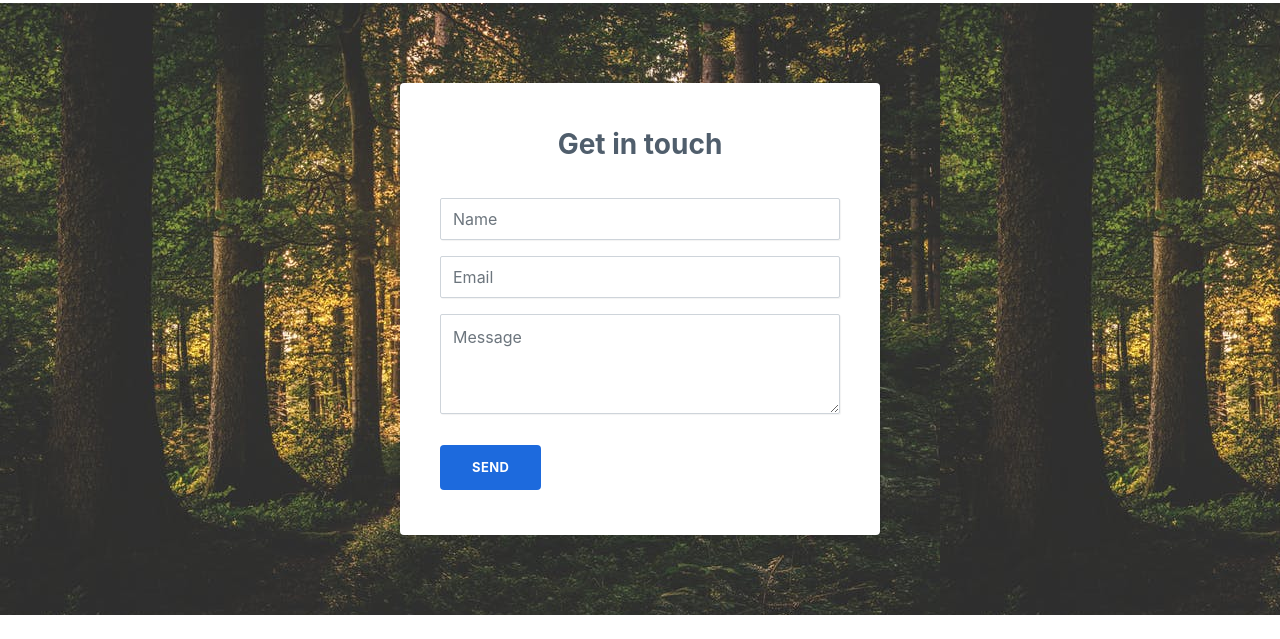
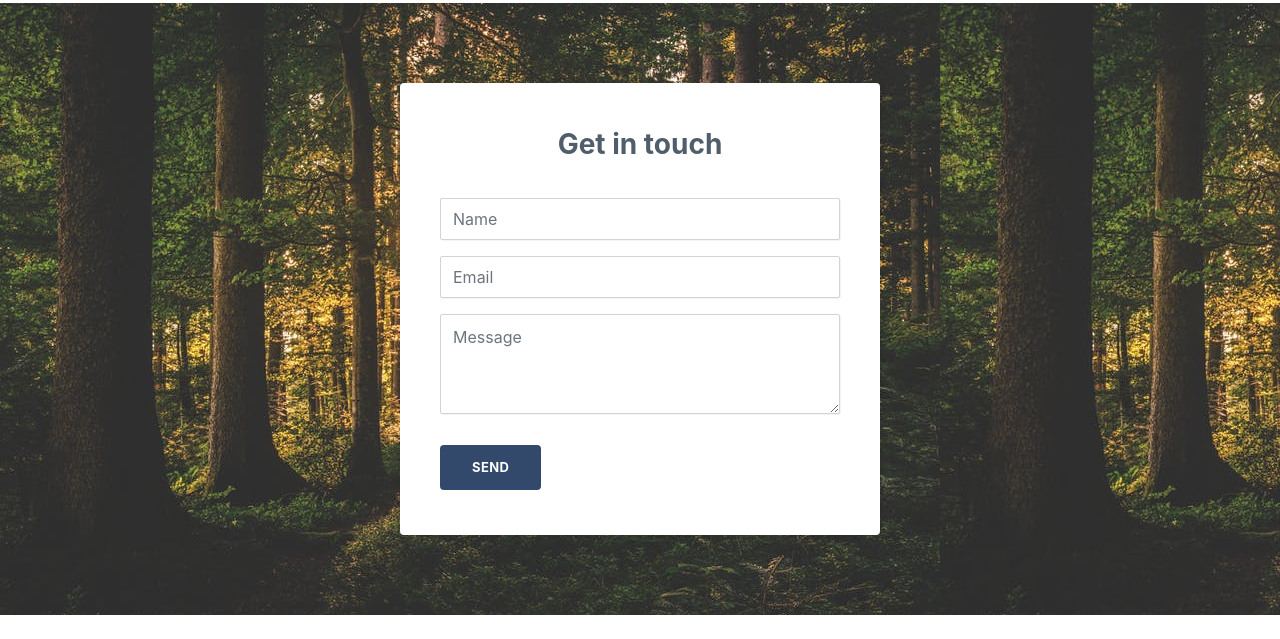
Before and after one commit to NeutronDevelopment/CB-WebDesign, a plain HTML site: page contact.html in a window 1280 px wide. Shown: the part 69-708 px from the top of the page. Drawn offline with nearby package versions, Linux system fonts and the light colour scheme; files whose address does not match are found by name; a web font is replaced by a local one.

Commit message:
asset colour change btn

```diff
--- a/assets/css/Contact-Form-Clean.css
+++ b/assets/css/Contact-Form-Clean.css
@@ -83,7 +83,7 @@
 }
 
 .contact-clean form .btn-primary {
-  background-color:#055ada !important;
+  background-color:#1E365C !important;
   margin-top:15px;
   color:#fff;
 }
```
